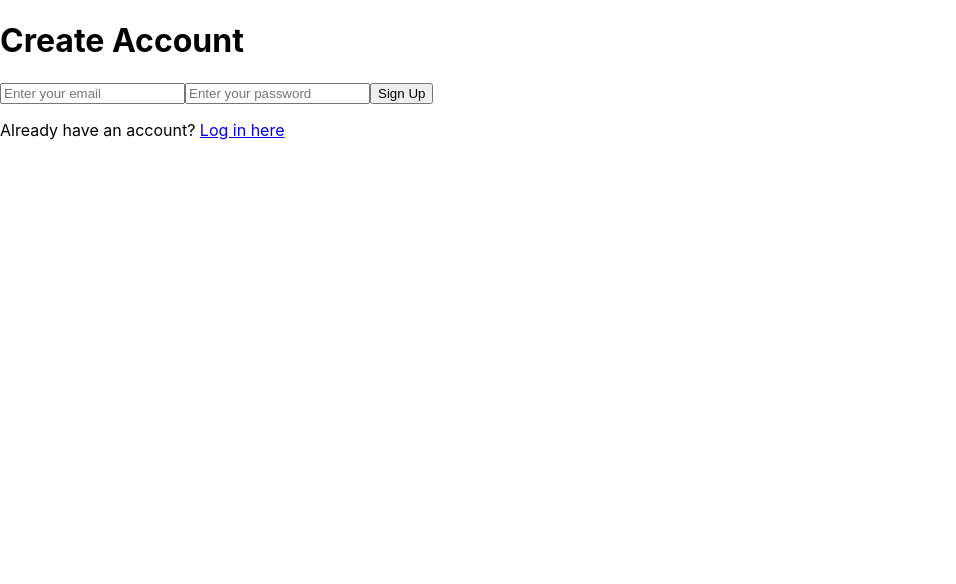
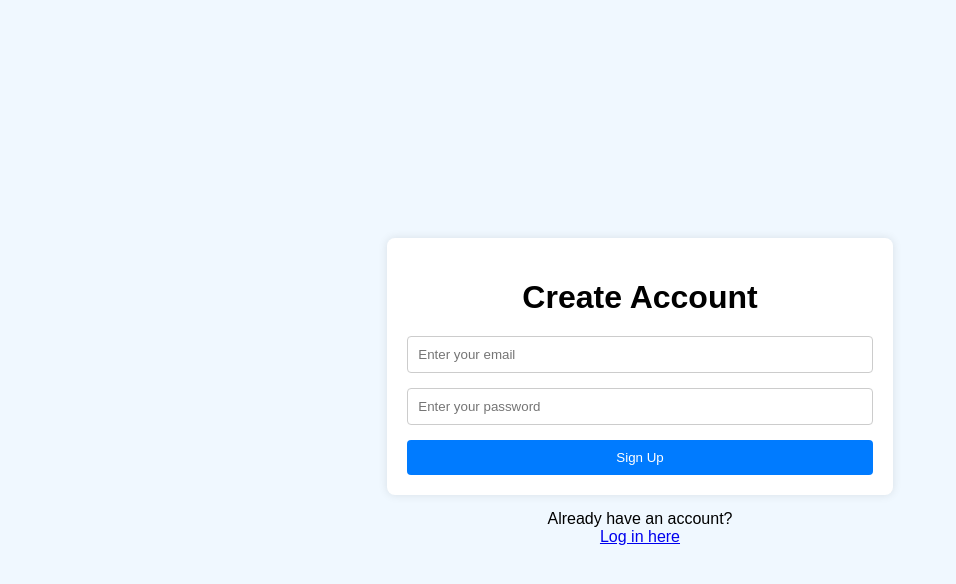
Before and after one commit to Maxruiz710/HealthMonitoringApp_Group5, a React (Create React App) app: page /register in a window 1280 px wide. Shown: the top 584 px of the page, without its empty margins (0-956 px from the left). Built offline with nearby package versions, Linux system fonts and the light colour scheme; no server answers.

Commit message:
Added home page, updated login & Register UI

```diff
--- a/src/App.js
+++ b/src/App.js
@@ -3,6 +3,7 @@ import { BrowserRouter, Routes, Route, Navigate } from 'react-router-dom';
 import './App.css';
 import Register from './pages/Register';
 import Login from './pages/Login';
+import Home from './pages/Home';
 import BackendDemo from './pages/BackendDemo';
 import firebaseConfig from './backend/firebaseConfig';
 import { initializeApp } from 'firebase/app';
@@ -15,6 +16,7 @@ function App() {
       <Routes>
         <Route path="/register" element={<Register />} />
         <Route path="/login" element={<Login />} />
+        <Route path="/home" element={<Home />} />
         <Route path="/" element={<BackendDemo />} />
         <Route path="*" element={<Navigate to="/login" />} />
       </Routes>
--- /dev/null
+++ b/src/pages/Home.css
@@ -0,0 +1,28 @@
+.dashboard-container {
+  text-align: center;
+  margin-top: 50px;
+
+}
+
+.button-container {
+  display: grid;
+  grid-template-columns: repeat(2, 1fr);
+  gap: 10px;
+  margin-top: 20px;
+}
+
+.button-container button {
+  font-family: lucida console, monospace;
+  width: 100%;
+  padding: 15px;
+  background-color: #007bff;
+  color: white;
+  border: 3px solid #0056b3;
+  border-radius: 10px;
+  cursor: pointer;
+  transition: background-color 0.3s ease;
+}
+
+.button-container button:hover {
+  background-color: #0056b3;
+}
--- /dev/null
+++ b/src/pages/Home.js
@@ -0,0 +1,39 @@
+import React, { useState, useEffect } from 'react';
+import { getAuth, onAuthStateChanged } from 'firebase/auth';
+import { useNavigate } from 'react-router-dom';
+import "./Home.css";
+
+function Home() {
+  const auth = getAuth();
+  const navigate = useNavigate();
+  const [userName, setUserName] = useState('');
+
+  useEffect(() => {
+    const unsubscribe = onAuthStateChanged(auth, (user) => {
+      if (user) {
+        const userName = user.displayName;
+        setUserName(userName);
+      } else {
+        navigate('/login');
+      }
+    });
+
+    return () => unsubscribe();
+  }, [auth, navigate]);
+
+  return (
+    <div className="dashboard-container">
+      <h1>Welcome to Your Dashboard, {userName ? userName : 'User'}!</h1>
+      <div className="button-container">
+        <button>Edit Profile</button>
+        <button>Enter Data</button>
+        <button>Trend Analysis</button>
+        <button>Change Data</button>
+        <button>Settings</button>
+        <button>Set Goals</button>
+      </div>
+    </div>
+  );
+}
+
+export default Home;
--- a/src/pages/Login.js
+++ b/src/pages/Login.js
@@ -3,6 +3,7 @@ import React, { useState, useEffect } from "react";
 import firebaseConfig from "../backend/firebaseConfig";
 import { initializeApp } from "firebase/app";
 import { useNavigate, Link } from "react-router-dom";
+import "./signin.css";
 
 const Login = () => {
     const app = initializeApp(firebaseConfig);
@@ -15,11 +16,10 @@ const Login = () => {
     useEffect(() => {
         const unsubscribe = onAuthStateChanged(auth, (user) => {
             if (user) {
-                navigate('/');
+                navigate('/home');
             }
         });
 
-        // Clean up the subscription on unmount
         return () => unsubscribe();
     }, [auth, navigate]);
 
@@ -27,8 +27,8 @@ const Login = () => {
         e.preventDefault();
         signInWithEmailAndPassword(auth, email, password)
             .then((userCredential) => {
-                console.log(userCredential); // demo
-                navigate('/');
+                console.log(userCredential);
+                navigate('/home');
             })
             .catch((error) => {
                 console.log(error);
@@ -36,7 +36,7 @@ const Login = () => {
     };
 
     return (
-        <div className="sign-in-container">
+        <div className="sign-in">
             <form onSubmit={login}>
                 <h1>Log In to your Account</h1>
                 <input
@@ -54,8 +54,9 @@ const Login = () => {
                 <button type="submit">Log In</button>
             </form>
             <p>
-                <Link to="/register">Don't have an account? Register here</Link>
+                Don't have an account? <br /> <Link to="/register">Register here</Link>
             </p>
+
         </div>
     );
 };
--- a/src/pages/Register.js
+++ b/src/pages/Register.js
@@ -3,6 +3,7 @@ import { getAuth, onAuthStateChanged, createUserWithEmailAndPassword } from "fir
 import firebaseConfig from "../backend/firebaseConfig";
 import { initializeApp } from "firebase/app";
 import { useNavigate, Link } from "react-router-dom";
+import "./signin.css";
 
 const Register = () => {
   const app = initializeApp(firebaseConfig);
@@ -13,23 +14,21 @@ const Register = () => {
   const [password, setPassword] = useState("");
 
   useEffect(() => {
-    // Check if the user is already logged in
     const unsubscribe = onAuthStateChanged(auth, (user) => {
         if (user) {
-            navigate('/');
+            navigate('/home');
         }
     });
 
-    // Clean up the subscription on unmount
     return () => unsubscribe();
-}, [auth, navigate]);
+  }, [auth, navigate]);
 
   const registerAccount = (e) => {
     e.preventDefault();
     createUserWithEmailAndPassword(auth, email, password)
       .then((userCredential) => {
-        console.log(userCredential); // demo
-        navigate('/');
+        console.log(userCredential);
+        navigate('/home');
       })
       .catch((error) => {
         console.log(error);
@@ -37,7 +36,7 @@ const Register = () => {
   };
 
   return (
-    <div className="sign-in-container">
+    <div className="sign-in">
       <form onSubmit={registerAccount}>
         <h1>Create Account</h1>
         <input
@@ -55,7 +54,7 @@ const Register = () => {
         <button type="submit">Sign Up</button>
       </form>
       <p>
-        Already have an account? <Link to="/login">Log in here</Link>
+        Already have an account? <br /> <Link to="/login">Log in here</Link>
       </p>
     </div>
   );
--- /dev/null
+++ b/src/pages/signin.css
@@ -0,0 +1,55 @@
+body {
+    margin: 0;
+    padding: 0;
+    font-family: Arial, sans-serif;
+  }
+
+  .sign-in {
+    display: flex;
+    justify-content: center;
+    align-items: center;
+    height: 100vh;
+    background-color: #f0f8ff; /* Light blue background */
+    flex-direction:column;
+  }
+
+  form {
+    text-align: center;
+    padding: 20px;
+    border-radius: 8px;
+    background-color: white;
+    box-shadow: 0px 0px 10px 0px rgba(0, 0, 0, 0.1);
+  }
+
+  h1 {
+    margin-bottom: 20px;
+  }
+
+  input {
+    width: 100%;
+    padding: 10px;
+    margin-bottom: 15px;
+    border: 1px solid #ccc;
+    border-radius: 4px;
+    box-sizing: border-box;
+  }
+
+  button {
+    width: 100%;
+    padding: 10px;
+    background-color: #007bff; /* Blue button */
+    color: white;
+    border: none;
+    border-radius: 4px;
+    cursor: pointer;
+    transition: background-color 0.3s ease;
+  }
+
+  button:hover {
+    background-color: #0056b3; /* Darker blue on hover */
+  }
+
+  p {
+    margin-top: 15px;
+    text-align: center;
+  }
```
